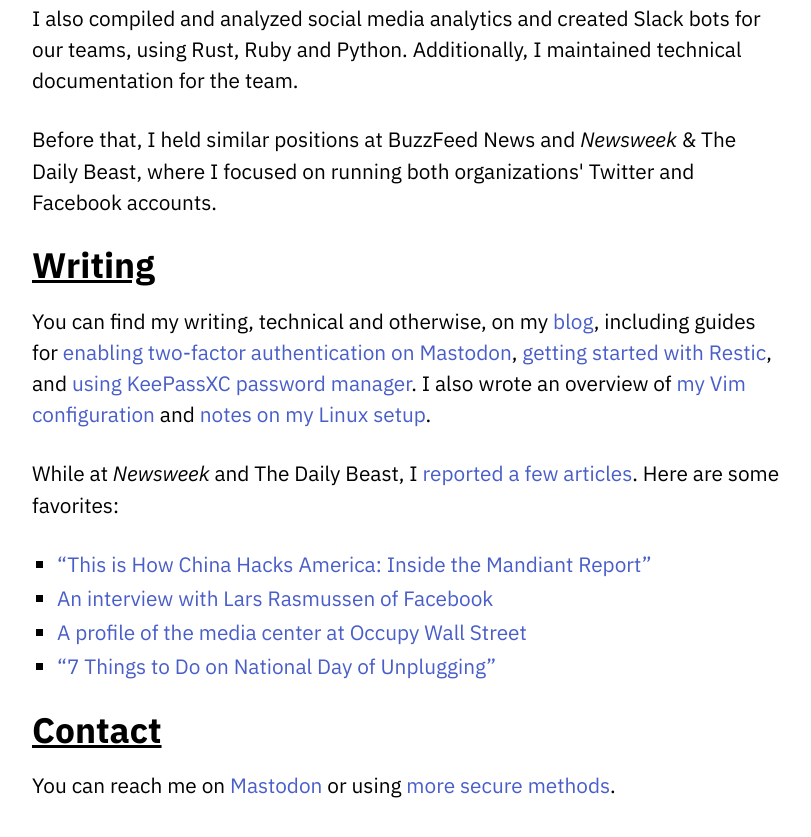
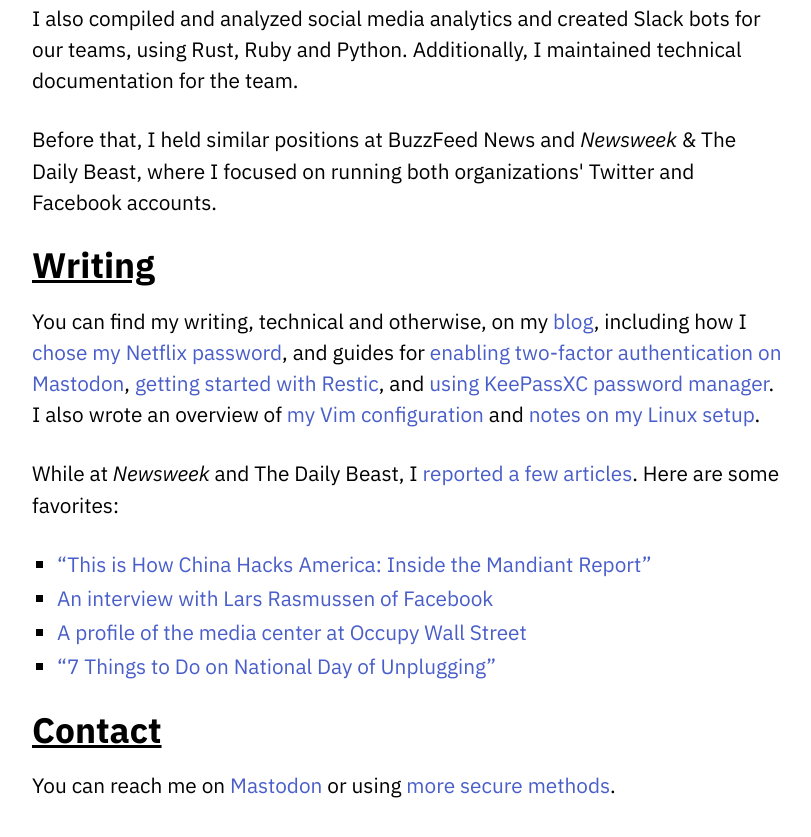
Before and after one commit to sts10/samschlinkert_com, a plain HTML site: page index.html in a window 1280 px wide. Shown: the part 1690-2527 px from the top of the page, without its empty margins (302-1113 px from the left). Drawn offline with Linux system fonts and the light colour scheme.

Commit message:
add link to Netflix password blog post, a favorite of mine

```diff
--- a/index.html
+++ b/index.html
@@ -202,7 +202,7 @@
       <p>
         You can find my writing, technical and otherwise, on my
         <a href="https://sts10.github.io/">blog</a>, including
-        guides for <a href="https://sts10.github.io/2022/11/11/mastodon-two-factor-authentication.html">enabling two-factor authentication on Mastodon</a>, <a href="https://sts10.github.io/2021/10/26/restic-rsync-backup-ideas.html">getting started with Restic</a>, and
+        how I <a href="https://sts10.github.io/2022/10/24/a-good-netflix-password.html">chose my Netflix password</a>, and guides for <a href="https://sts10.github.io/2022/11/11/mastodon-two-factor-authentication.html">enabling two-factor authentication on Mastodon</a>, <a href="https://sts10.github.io/2021/10/26/restic-rsync-backup-ideas.html">getting started with Restic</a>, and
         <a href="https://sts10.github.io/2017/06/27/keepassxc-setup-guide.html"
           >using KeePassXC password manager</a
         >. I also wrote an overview of
```
